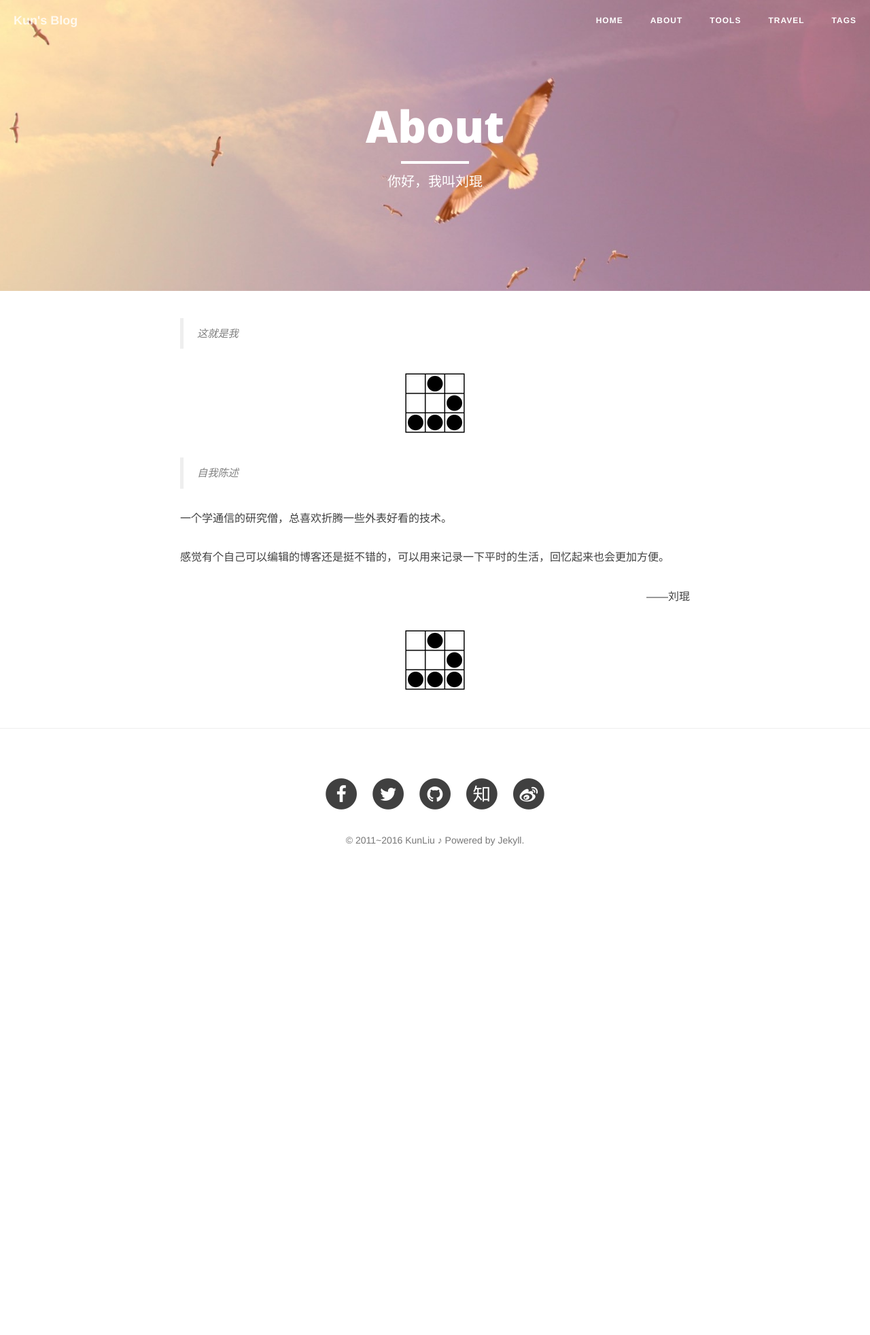
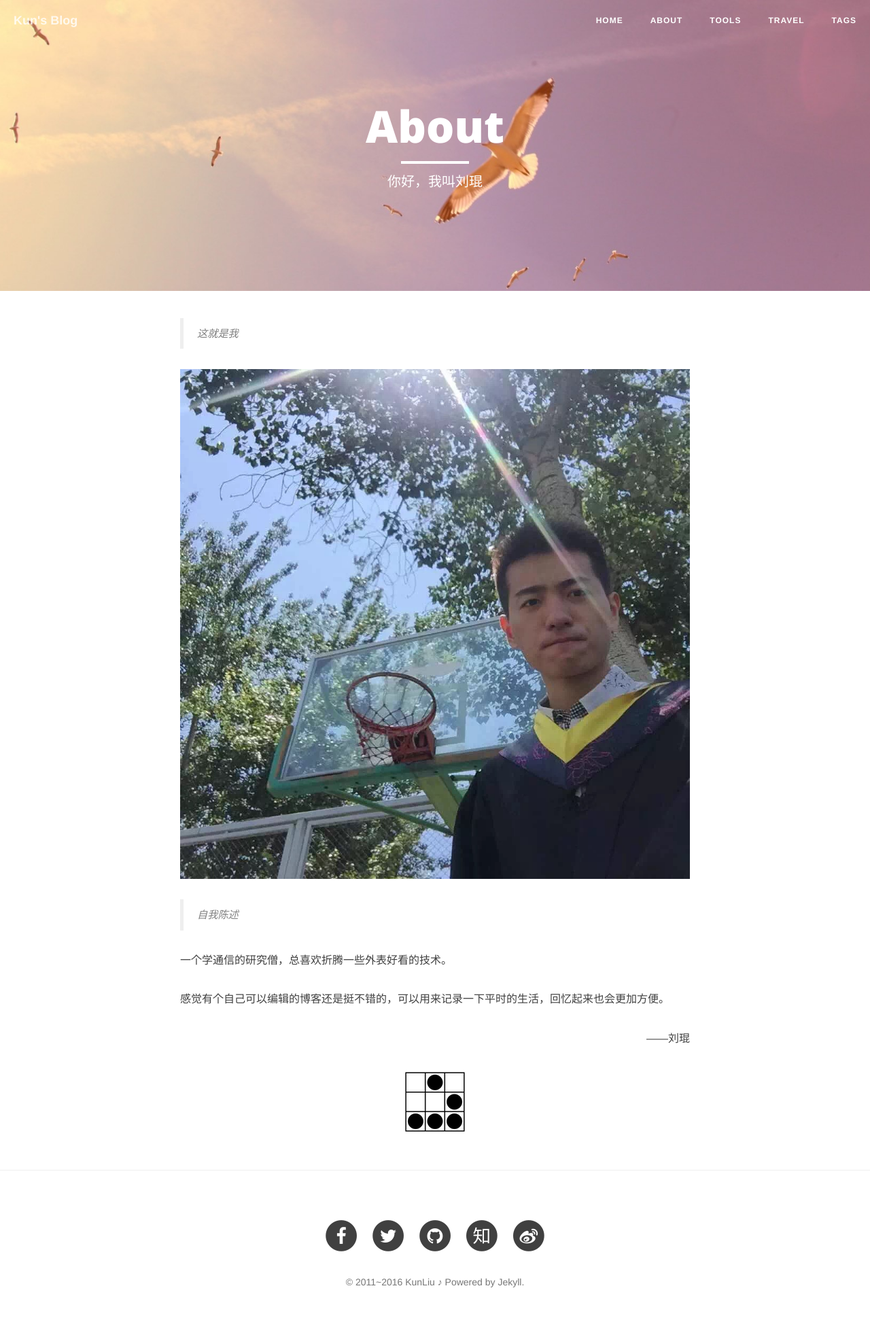
Before and after one commit to liukun2634/liukun2634.github.io, a Jekyll site: the page built from About.md, in a window 1280 px wide. Shown: the whole page at 68% size. Built offline with Jekyll 4.4.1, drawn with Linux system fonts in a browser that asks for light colours; nearby versions of some CDN libraries; before the commit the page ends 1314 px from its top, so only the background shows below that.

Commit message:
modified version 2

```diff
--- a/About.md
+++ b/About.md
@@ -8,7 +8,7 @@ header-img: "img/seagulls.jpg"
 > 这就是我
 
 <center>
-    <p><img src="img/hacker.png" align="center"></p>
+    <p><img src="img/me.png" align="center"></p>
 </center>
 
 > 自我陈述
```
Also changed, not shown: img/Zero.JPG (deleted), img/me.JPG (added), img/me.png (added).
